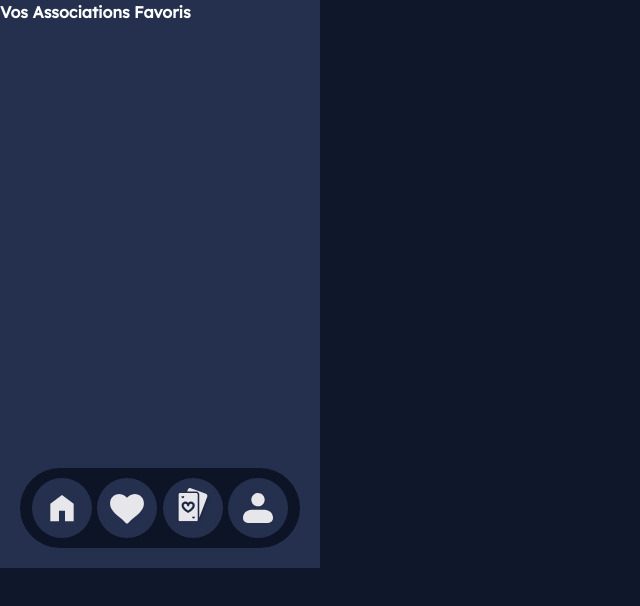
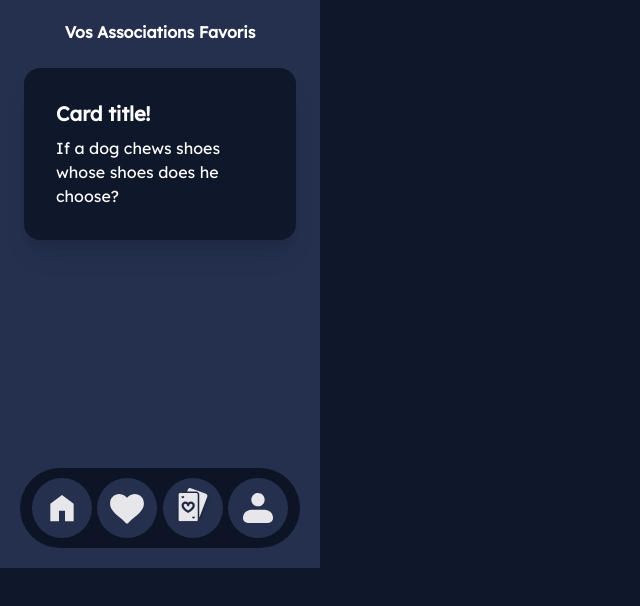
Before and after one commit to kangmartin/Handshake, a React (Vite) app: page / in a window 1280 px wide. Shown: the top 606 px of the page, without its empty margins (0-640 px from the left). Built offline with nearby package versions, Linux system fonts and the light colour scheme.

Commit message:
Add Associations components

```diff
--- a/src/App.jsx
+++ b/src/App.jsx
@@ -1,10 +1,11 @@
 import './index.css'
 import NavigationFooter from "./components/NavigationFooter.jsx";
+import FavoriteAssociationsList from "./components/FavoriteAssociationsList.jsx";
 export default function App() {
     return (
         <>
-            <div className="artboard phone-1 relative bg-[#25304F]">
-                <h1 className={"font-bold"}>Vos Associations Favoris</h1>
+            <div className="artboard phone-1 relative bg-[#25304F] flex justify-center pt-5">
+                <FavoriteAssociationsList/>
                 <NavigationFooter/>
             </div>
         </>
--- /dev/null
+++ b/src/components/FavoriteAssociationsList.jsx
@@ -0,0 +1,14 @@
+import SingleCardAssociation from "./SingleCardAssociation.jsx";
+function FavoriteAssociationsList(){
+    return(
+        <>
+            <div className={"flex-row"}>
+                <h1 className={"font-bold text-center"}>Vos Associations Favoris</h1>
+                <SingleCardAssociation/>
+            </div>
+
+        </>
+    )
+}
+
+export default FavoriteAssociationsList
--- /dev/null
+++ b/src/components/SingleCardAssociation.jsx
@@ -0,0 +1,15 @@
+function SingleCardAssociation()
+{
+    return(
+        <>
+            <div className="card m-6 bg-base-100 shadow-xl">
+                <div className="card-body">
+                    <h2 className="card-title">Card title!</h2>
+                    <p>If a dog chews shoes whose shoes does he choose?</p>
+                </div>
+            </div>
+        </>
+    )
+}
+
+export default SingleCardAssociation
```
